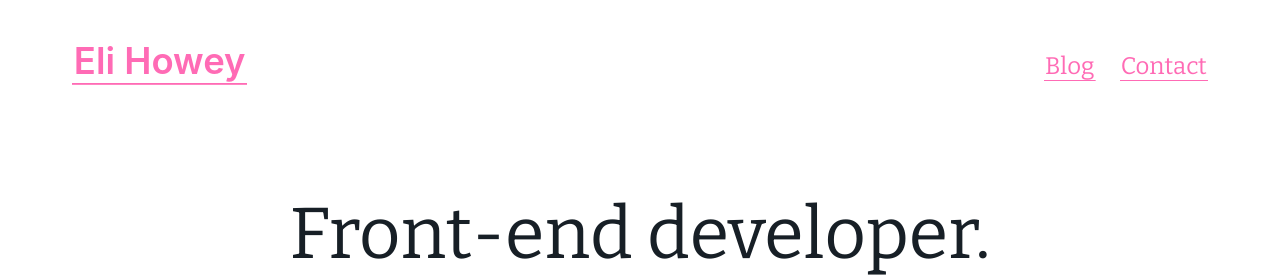
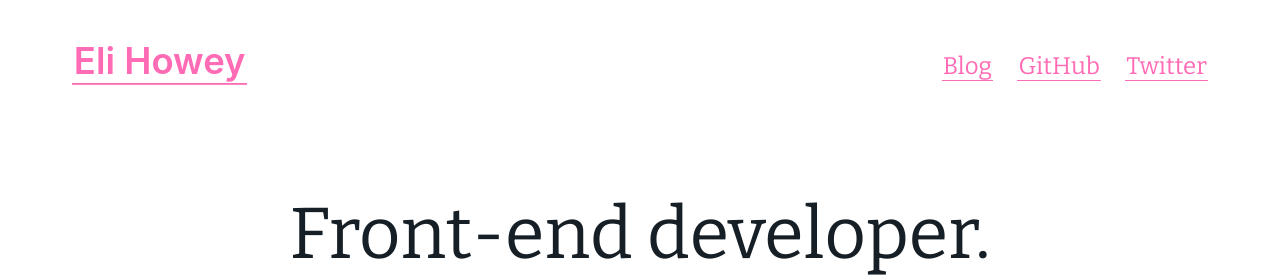
Before and after one commit to EliHowey/EliHowey.github.io, a Jekyll site: the page built from index.html, in a window 1280 px wide. Shown: the top 276 px of the page. Built offline with Jekyll 4.4.1, drawn with Linux system fonts in a browser that asks for light colours.

Commit message:
Move Github and Twitter links to main header

```diff
--- a/_includes/nav_header.html
+++ b/_includes/nav_header.html
@@ -3,7 +3,8 @@
 		<h1 class="homepage-link"><a href="/">Eli Howey</a></h1>
 		<ul>
 			<li><a href="/blog">Blog</a></li>
-			<li><a href="/contact">Contact</a></li>
+			<li><a href="https://github.com/EliHowey">GitHub</a></li>
+			<li><a href="https://twitter.com/elihowey">Twitter</a></li>
 		</ul>
 	</nav>
 </header>
```
